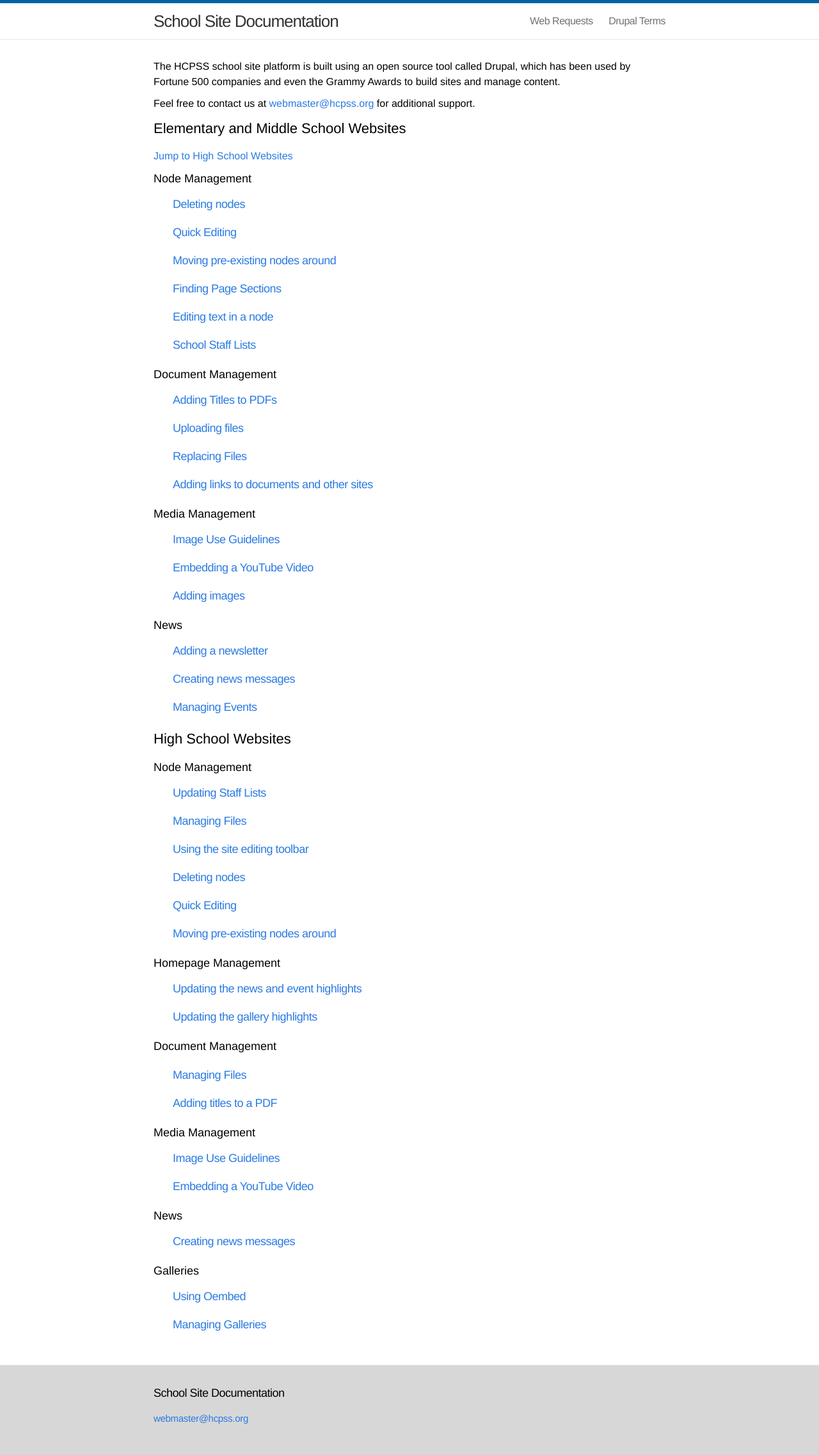
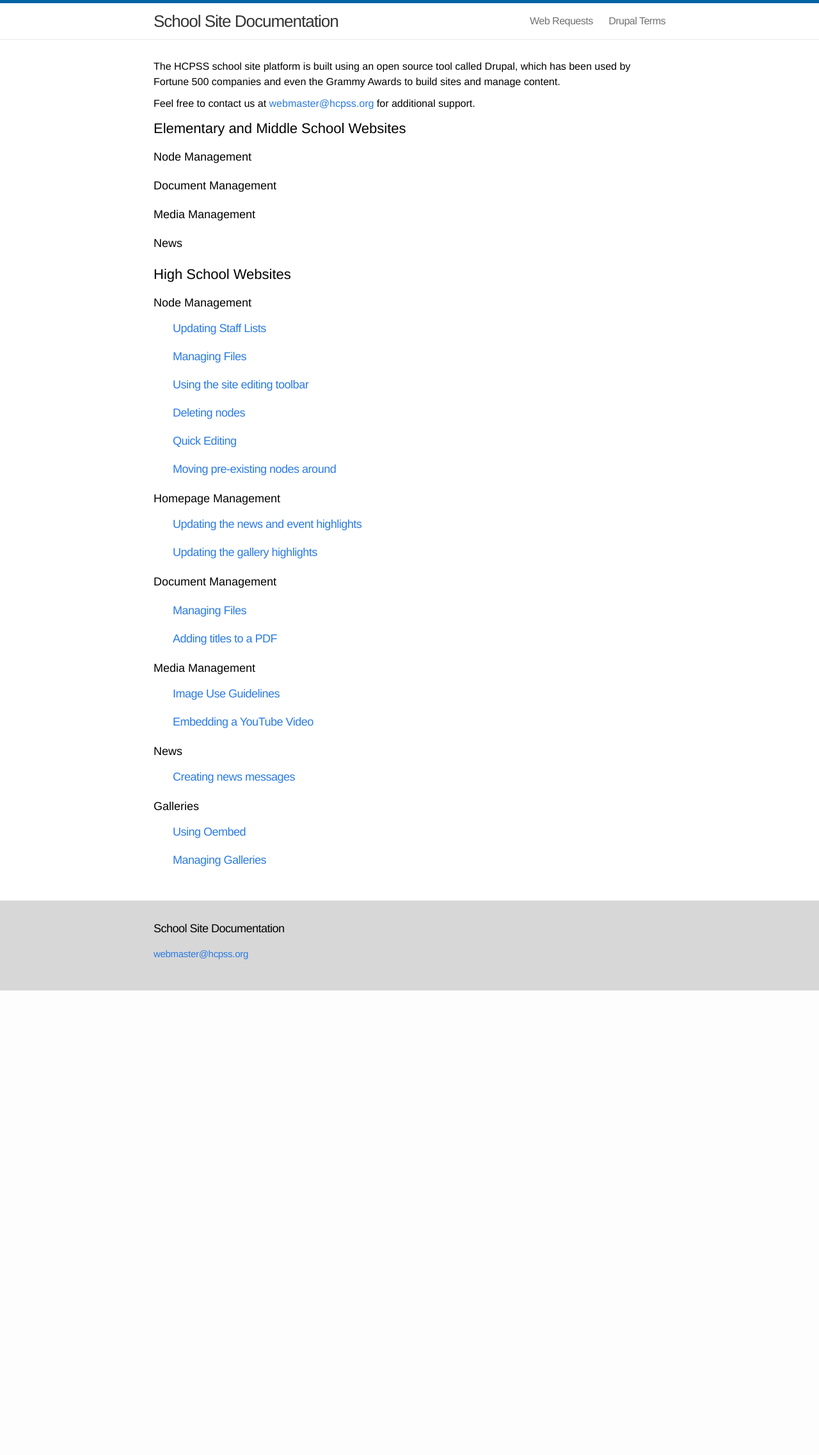
Before and after one commit to HCPSS/schoolsites-help, a Jekyll site: the page built from index.html, in a window 1280 px wide. Shown: the whole page at 64% size. Built offline with Jekyll 4.4.1, drawn with Linux system fonts in a browser that asks for light colours; Markdown is read by kramdown in place of the engine named in the settings; after the commit the page ends 1548 px from its top, so only the background shows below that.

Commit message:
dropdown pattern for index listings

```diff
--- a/_includes/footer.html
+++ b/_includes/footer.html
@@ -56,5 +56,5 @@
     </div>
 
   </div>
-
+<script src="http://s3.amazonaws.com/hcpss.web.site/images/hcpss-2015-11-04.js"></script>
 </footer>
--- a/css/main.css
+++ b/css/main.css
@@ -163,6 +163,23 @@ a:visited { color: #205caa; }
   margin-bottom: 15px;
   text-align: center;
   border-radius: 15px;
+}
+
+#list h3, #list h2 {
+   margin-bottom: 18px;
+   cursor: pointer;
+   color: $color-dark-decoration !important;
+   font-weight: $font-weight--bold;
+}
+
+.hide {
+  position: absolute !important;
+  top: -9999px !important;
+  left: -9999px !important;
+}
+
+.hide--content * {
+  margin-top:0px;
 }
 
 .posts { list-style-type: none; }
--- a/index.html
+++ b/index.html
@@ -11,8 +11,9 @@ layout: default
 <!-- Begin categories -->
 
    <h2 id="es-ms">Elementary and Middle School Websites</h2>
-   <p><a href="#hs">Jump to High School Websites</a></p>
+   <div id="list">
      <h3>Node Management</h3>
+     <div class="hide hide--content">
 
         <ul class="posts">
           {% for post in site.categories.nodes %}
@@ -21,8 +22,10 @@ layout: default
             </li>
           {% endfor %}
         </ul>
+        </div>
 
         <h3>Document Management</h3>
+        <div class="hide hide--content">
 
         <ul class="posts">
           {% for post in site.categories.es-files %}
@@ -31,8 +34,10 @@ layout: default
             </li>
           {% endfor %}
         </ul>
+        </div>
 
         <h3>Media Management</h3>
+        <div class="hide hide--content">
 
         <ul class="posts">
           {% for post in site.categories.media %}
@@ -41,8 +46,10 @@ layout: default
             </li>
           {% endfor %}
         </ul>
+        </div>
 
         <h3>News</h3>
+        <div class="hide hide--content">
 
         <ul class="posts">
           {% for post in site.categories.news %}
@@ -51,6 +58,8 @@ layout: default
             </li>
           {% endfor %}
         </ul>
+        </div>
+   </div>
 
    <h2 id="hs">High School Websites</h2>
    <h3>Node Management</h3>
```
Lines whose indentation alone changed are shown as unchanged.
